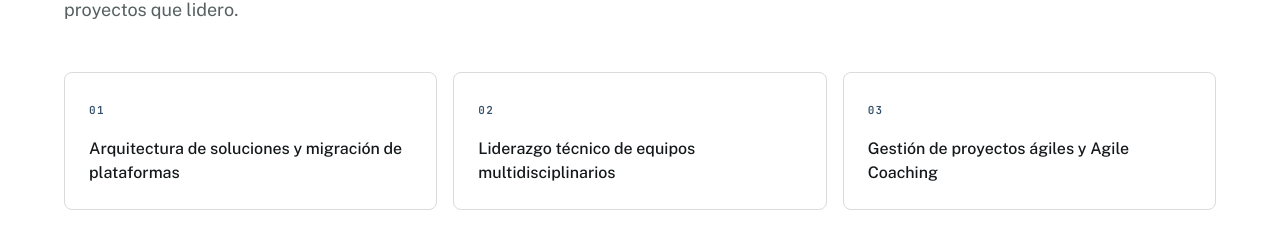
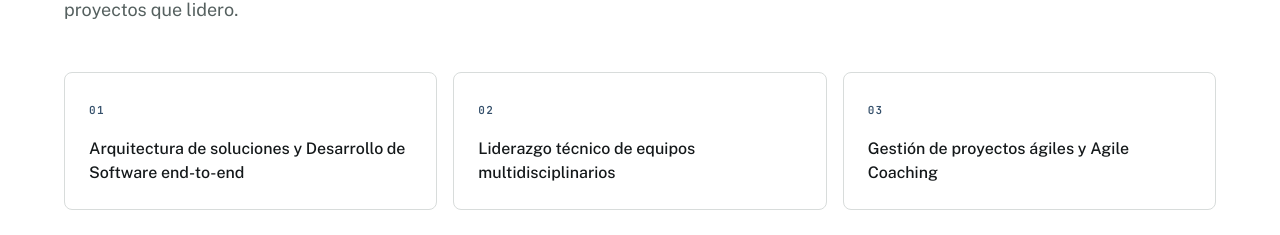
Before and after one commit to aicreationcl/portafolio_spa_2026, a Next.js app: page / in a window 1280 px wide. Shown: the part 1716-1951 px from the top of the page. Built offline with nearby package versions, Linux system fonts and the light colour scheme; no server answers.

Commit message:
profiledataupdate

```diff
--- a/content/profile.ts
+++ b/content/profile.ts
@@ -12,7 +12,7 @@ export const profile: Profile = {
     "Tech Lead FullStack con 6+ años construyendo productos digitales en banca, seguros, salud y logística — y liderando los equipos que los entregan. Experto en stacks MERN/MEAN y .NET, con despliegues en AWS y Azure, y certificado en Scrum, Agile Coach, OKR y DevOps.",
   yearsOfExperience: 6,
   coreSkills: [
-    "Arquitectura de soluciones y migración de plataformas",
+    "Arquitectura de soluciones y Desarrollo de Software end-to-end",
     "Liderazgo técnico de equipos multidisciplinarios",
     "Gestión de proyectos ágiles y Agile Coaching",
   ],
```
